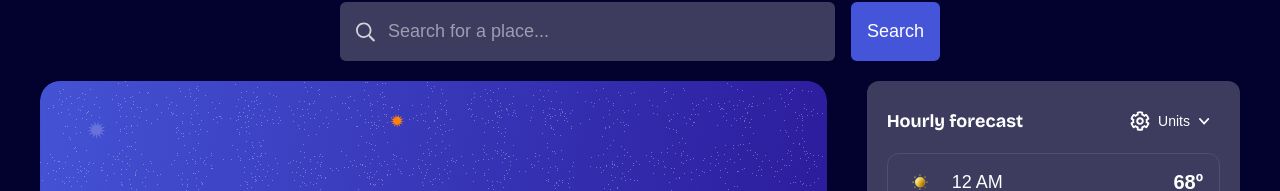
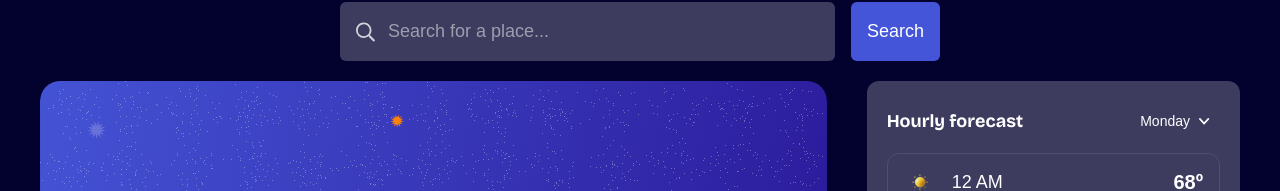
Before and after one commit to YudiYamada/weather-app-main, a React (Vite) app: page / in a window 1280 px wide. Shown: the part 198-389 px from the top of the page. Built offline with nearby package versions, Linux system fonts and the light colour scheme.

Commit message:
feat: add dropdown day

```diff
--- /dev/null
+++ b/src/components/dropdown-day.tsx
@@ -0,0 +1,55 @@
+import { useState } from "react";
+import IconDropdown from "../assets/icon-dropdown.svg";
+import DropdownGroup from "./dropdown-group";
+import DropdownItem from "./dropdown-item";
+
+const DayDropdown = () => {
+  const [isOpen, setIsOpen] = useState(false);
+  const [selectedDay, setSelectedDay] = useState("Monday");
+
+  const days = [
+    "Monday",
+    "Tuesday",
+    "Wednesday",
+    "Thursday",
+    "Friday",
+    "Saturday",
+    "Sunday",
+  ];
+
+  return (
+    <div className="relative inline-block text-left">
+      <button
+        onClick={() => setIsOpen(!isOpen)}
+        className="flex items-center gap-2 rounded-md bg-neutral-600 p-2.5 text-sm font-medium text-white transition-all hover:cursor-pointer active:scale-95"
+      >
+        <span>{selectedDay}</span>
+        <img
+          src={IconDropdown}
+          alt=""
+          className={`w-3 transition-transform duration-200 ${isOpen ? "rotate-180" : ""}`}
+        />
+      </button>
+
+      {isOpen && (
+        <div className="absolute right-0 z-50 mt-2 w-48 origin-top-right rounded-xl border border-neutral-700 bg-neutral-800 p-2 shadow-2xl">
+          <DropdownGroup title="Select Day">
+            {days.map((day) => (
+              <DropdownItem
+                key={day}
+                label={day}
+                isActive={selectedDay === day}
+                onClick={() => {
+                  setSelectedDay(day);
+                  setIsOpen(false);
+                }}
+              />
+            ))}
+          </DropdownGroup>
+        </div>
+      )}
+    </div>
+  );
+};
+
+export default DayDropdown;
--- a/src/components/section-hourly-forecast.tsx
+++ b/src/components/section-hourly-forecast.tsx
@@ -1,5 +1,5 @@
 import CardHourlyForecast from "./card-hourly-forecast";
-import UnitsDropdown from "./units-dropdown";
+import DropdownDay from "./dropdown-day";
 
 import IconSunny from "/images/icon-sunny.webp";
 
@@ -8,7 +8,7 @@ const SectionHourlyForecast = () => {
     <section className="rounded-xl bg-neutral-600 p-5">
       <div className="flex justify-between items-center">
         <h5>Hourly forecast</h5>
-        <UnitsDropdown />
+        <DropdownDay />
       </div>
 
       <div className="flex flex-col items-center space-y-5 mt-3 overflow-y-auto h-172">
```
